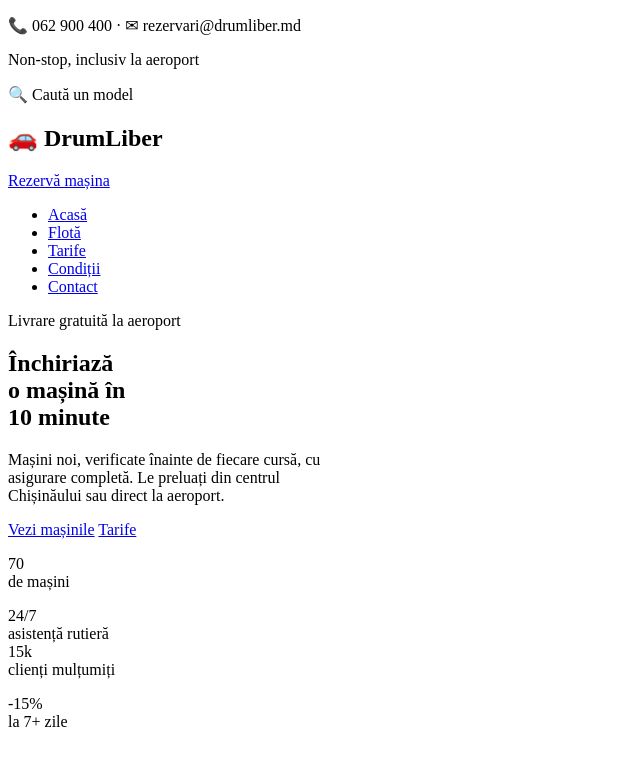
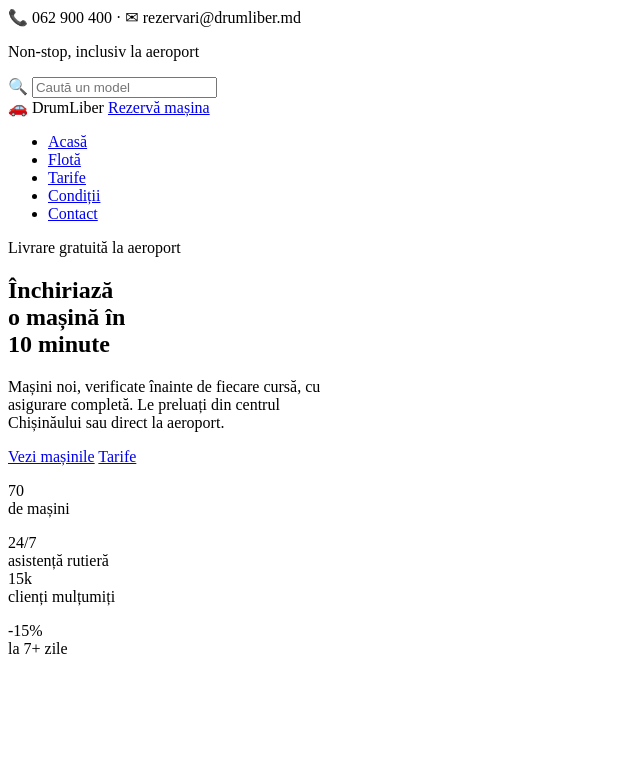
Before and after one commit to larascacodub8-spec/pdaw-macheta-31, a plain HTML site: page index.html in a window 1280 px wide. Shown: the whole page, without its empty margins (0-640 px from the left). Drawn offline with Linux system fonts and the light colour scheme.

Commit message:
Refactor top bar and header layout in index.html

```diff
--- a/index.html
+++ b/index.html
@@ -8,17 +8,24 @@
 <body>
 
         <div class="top-bar">
-            <p class="contact">📞 062 900 400 · ✉ rezervari@drumliber.md</p>
-            <p class="topbartext">Non-stop, inclusiv la aeroport</p>
+            <div class="container-topbar">
+            <span class="phone">📞 062 900 400 ·</span>
+                <span class="email">✉ rezervari@drumliber.md</span>
         </div>
-
+               <p class="topbartext">Non-stop, inclusiv la aeroport</p>
+             </div>
+     </div>
           <header class="header-sticky">
-<p class="text-search">🔍 Caută un model</p>
-<h2 class="header-text">🚗 DrumLiber</h2>
-<a class="button" href="#">Rezervă mașina</a>
+              <div class="header-container">
+                  <div class="header-search">
+                      <span>🔍</span>
+                      <input type="text" placeholder="Caută un model" class="search-input">
+</div>
+<span class="header-text">🚗 DrumLiber</span>
+<a href="#" class="button" href="#">Rezervă mașina</a>
+</div>
 
 
-<div class="nav-section">
     <nav class="nav">
         <ul class="nav-list">
             <li class="nav-menu"><a href="#" class="nav-link">Acasă</a></li>
@@ -28,7 +35,6 @@
                <li class="nav-menu"><a href="#" class="nav-link">Contact</a></li>
         </ul>
     </nav>
-</div>
           </header>
 
 <section class="hero">
```
